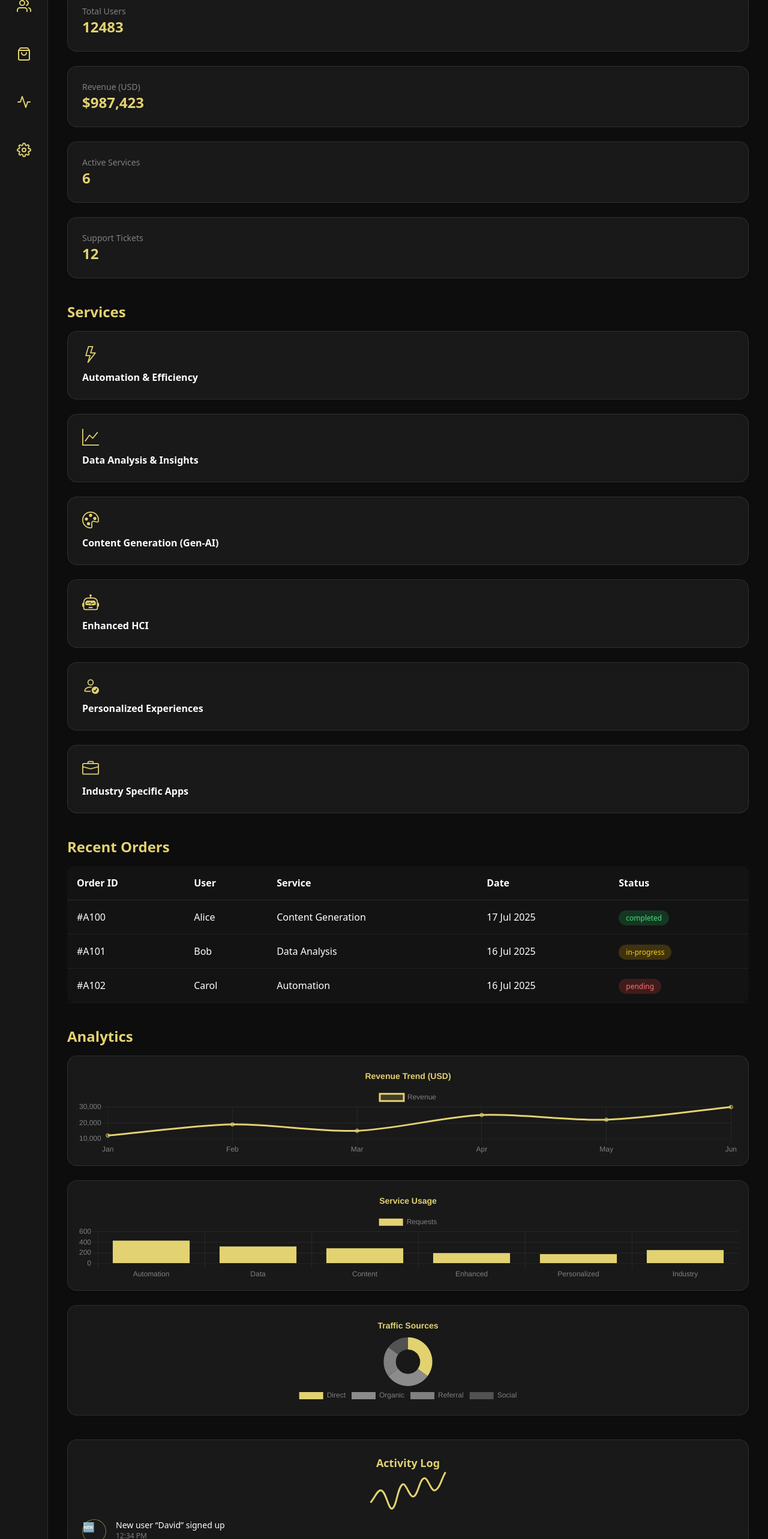
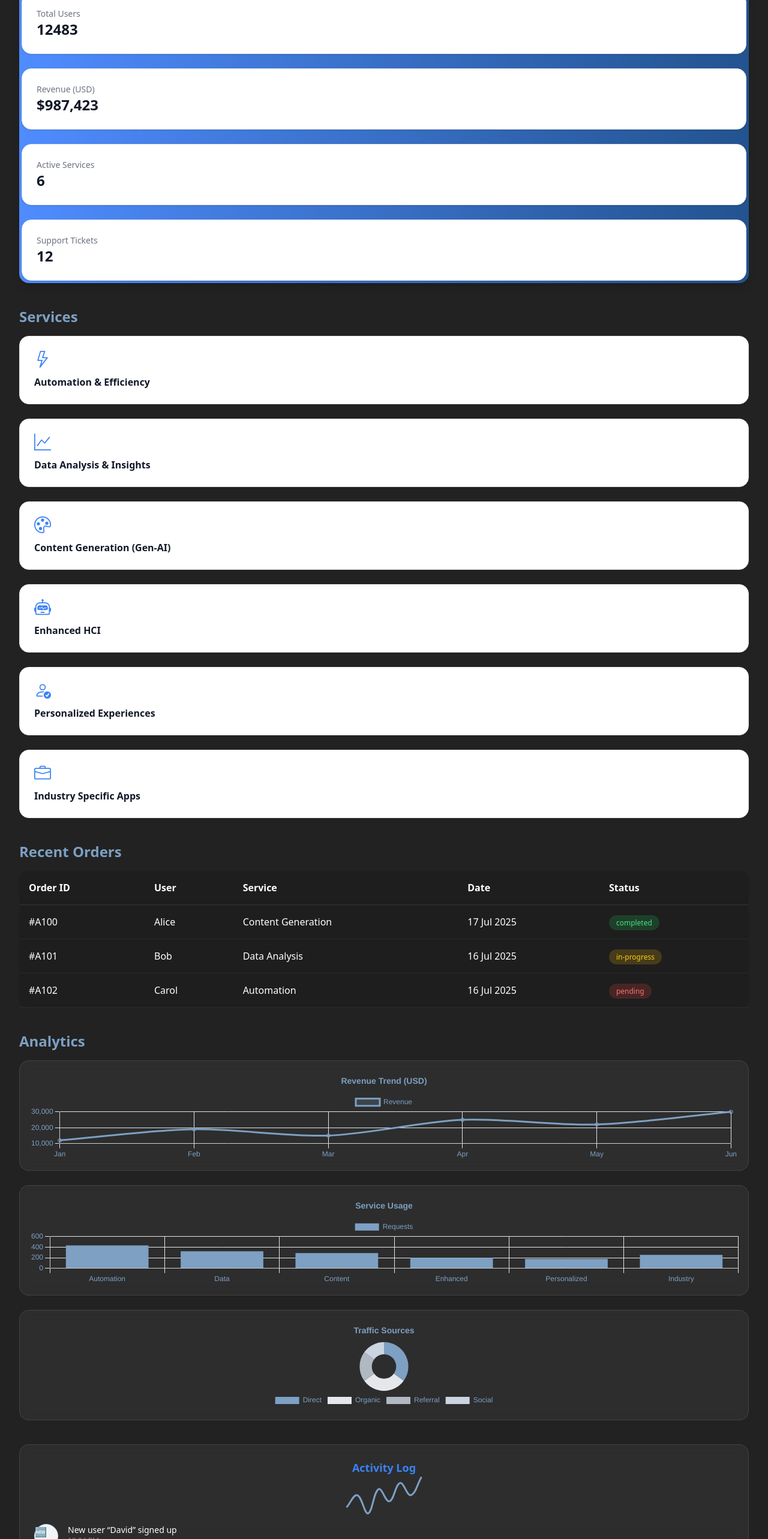
Before and after one commit to harikab5/AI-tool-website-completefrontend, a React (Vite) app: page /admin-dashboard in a window 1280 px wide. Shown: the part 234-2800 px from the top of the page at 60% size. Built offline with nearby package versions, Linux system fonts and the light colour scheme; sample sign-in values are in the browser's storage.

Commit message:
final commit

```diff
--- a/src/App.css
+++ b/src/App.css
@@ -98,3 +98,7 @@
     padding: 1.5rem;
   }
 }
+
+.dashboard-gradient-bg {
+  background: linear-gradient(135deg, #232a34 0%, #3a4250 100%);
+}
--- a/src/Header.jsx
+++ b/src/Header.jsx
@@ -126,18 +126,6 @@ export default function Header({ darkMode, setDarkMode }) {
         {/* User/Admin Toggle */}
         {/* Removed User/Admin toggle buttons as requested */}
         {/* Theme toggle */}
-        <button
-          onClick={() => setDarkMode && setDarkMode((prev) => !prev)}
-          className="text-white hover:text-yellow-400 transition group focus:outline-none"
-        >
-          <span className="group-hover:scale-110 group-hover:text-blue-400 transition-transform duration-300">
-            {darkMode ? (
-              <SunIcon className="h-6 w-6" />
-            ) : (
-              <MoonIcon className="h-6 w-6" />
-            )}
-          </span>
-        </button>
       </nav>
 
       {/* Mobile Menu Button */}
@@ -182,18 +170,6 @@ export default function Header({ darkMode, setDarkMode }) {
           <Link to="/contact-us" className="text-lg hover:text-yellow-400 group focus:outline-none">
             <span className="group-hover:scale-105 group-hover:text-blue-400 transition-transform duration-300">Contact Us</span>
           </Link>
-          <button
-            onClick={() => setDarkMode && setDarkMode((prev) => !prev)}
-            className="text-white hover:text-yellow-400 transition group focus:outline-none"
-          >
-            <span className="group-hover:scale-110 group-hover:text-blue-400 transition-transform duration-300">
-              {darkMode ? (
-                <SunIcon className="h-6 w-6" />
-              ) : (
-                <MoonIcon className="h-6 w-6" />
-              )}
-            </span>
-          </button>
         </div>
       )}
     </header>
--- a/src/pages/AdminDashboard.jsx
+++ b/src/pages/AdminDashboard.jsx
@@ -100,18 +100,13 @@ const AdminDashboard = () => {
 
   return (
     <div
-      className={`min-h-screen ${
-        dark ? "bg-[#0c0d0c]" : "bg-gray-100"
-      } text-white flex`}
+      className={`min-h-screen dashboard-gradient-bg text-white flex`}
     >
-      {/* SIDE RAIL */}
-      <SideRail dark={dark} setDark={setDark} />
-
       {/* SCROLLABLE CONTENT */}
       <main className="flex-1 p-6 md:p-8 space-y-10 overflow-y-auto">
         {/* HEADER */}
         <header className="flex items-center justify-between">
-          <h1 className="text-3xl font-bold text-[#e3d271]">Admin Dashboard</h1>
+          <h1 className="text-3xl font-bold text-gray-900">Admin Dashboard</h1>
           <button className="text-sm px-4 py-2 rounded-xl border border-[#e3d271]/50 hover:bg-[#e3d271]/20 transition">
             Last login: 12 min ago
           </button>
@@ -121,8 +116,9 @@ const AdminDashboard = () => {
         <motion.section
           initial={{ opacity: 0, y: 30 }}
           animate={{ opacity: 1, y: 0 }}
-          className="grid grid-cols-1 sm:grid-cols-2 lg:grid-cols-4 gap-6"
+          className="rounded-2xl p-1 bg-gradient-to-r from-[#4f8cff] to-[#235390] shadow-lg"
         >
+          <div className="grid grid-cols-1 sm:grid-cols-2 lg:grid-cols-4 gap-6">
             <StatCard label="Total Users" value={quickStats.totalUsers} />
             <StatCard
               label="Revenue (USD)"
@@ -130,11 +126,12 @@ const AdminDashboard = () => {
             />
             <StatCard label="Active Services" value={quickStats.activeServices} />
             <StatCard label="Support Tickets" value={quickStats.tickets} />
+          </div>
         </motion.section>
 
         {/* SERVICES GRID */}
         <section>
-          <h2 className="text-2xl font-bold mb-4 text-[#e3d271]">Services</h2>
+          <h2 className="text-2xl font-bold mb-4 text-[#7da0c3]">Services</h2>
           <div className="grid grid-cols-1 sm:grid-cols-2 lg:grid-cols-3 gap-6">
             {serviceCards.map((s) => (
               <ServiceCard key={s.id} {...s} />
@@ -144,7 +141,7 @@ const AdminDashboard = () => {
 
         {/* ORDERS TABLE */}
         <section>
-          <h2 className="text-2xl font-bold mb-4 text-[#e3d271]">
+          <h2 className="text-2xl font-bold mb-4 text-[#7da0c3]">
             Recent Orders
           </h2>
           <div className="overflow-x-auto">
@@ -180,7 +177,7 @@ const AdminDashboard = () => {
 
         {/* ANALYTICS CHARTS */}
         <section>
-          <h2 className="text-2xl font-bold mb-4 text-[#e3d271]">Analytics</h2>
+          <h2 className="text-2xl font-bold mb-4 text-[#7da0c3]">Analytics</h2>
 
           <div className="grid grid-cols-1 lg:grid-cols-3 gap-6">
             {/* Revenue Trend (Line) */}
@@ -228,7 +225,7 @@ const AdminDashboard = () => {
           >
             {/* Mini Doughnut */}
             <div className="bg-white/5 backdrop-blur rounded-2xl p-4 border border-white/10">
-              <h4 className="text-sm text-[#e3d271] mb-2">Traffic Sources</h4>
+              <h4 className="text-sm text-[#7da0c3] mb-2">Traffic Sources</h4>
               <div className="h-23">
                 <Doughnut data={miniDoughnut} options={miniOpts} />
               </div>
@@ -236,7 +233,7 @@ const AdminDashboard = () => {
 
             {/* Mini Bar */}
             <div className="bg-white/5 backdrop-blur rounded-2xl p-4 border border-white/10">
-              <h4 className="text-sm text-[#e3d271] mb-2">Weekly Sign-ups</h4>
+              <h4 className="text-sm text-[#7da0c3] mb-2">Weekly Sign-ups</h4>
               <div className="h-23">
                 <Bar data={miniBar} options={miniOpts} />
               </div>
@@ -249,53 +246,23 @@ const AdminDashboard = () => {
 };
 
 /* ------------- sub-components ------------- */
-const SideRail = ({ dark, setDark }) => (
-  <aside className="w-20 bg-[#1a1a1a]/80 flex flex-col items-center py-8 space-y-8 border-r border-white/10">
-    {[FiBarChart2, FiUsers, FiShoppingBag, FiActivity, FiSettings].map(
-      (Icon, i) => (
-        <button
-          key={i}
-          className="p-3 rounded-xl hover:bg-[#e3d271]/20 transition text-[#e3d271]"
-          title={["Analytics", "Users", "Orders", "Logs", "Settings"][i]}
-        >
-          <Icon size={24} />
-        </button>
-      )
-    )}
-    <div className="flex-1" />
-    <button
-      onClick={() => setDark(!dark)}
-      className="p-3 rounded-xl hover:bg-[#e3d271]/20 transition text-[#e3d271]"
-      title="Toggle theme"
-    >
-      {dark ? "☀" : "🌙"}
-    </button>
-    <button
-      className="p-3 rounded-xl hover:bg-red-500/20 transition text-red-500"
-      title="Logout"
-    >
-      <FiLogOut size={24} />
-    </button>
-  </aside>
-);
-
 const StatCard = ({ label, value }) => (
   <motion.div
     whileHover={{ scale: 1.03 }}
-    className="bg-white/5 backdrop-blur rounded-2xl p-6 border border-white/10"
+    className="bg-white rounded-2xl p-6 border border-gray-200 shadow"
   >
-    <p className="text-sm text-[#808080]">{label}</p>
-    <p className="text-2xl font-bold text-[#e3d271]">{value}</p>
+    <p className="text-sm text-gray-500">{label}</p>
+    <p className="text-2xl font-bold text-gray-900">{value}</p>
   </motion.div>
 );
 
 const ServiceCard = ({ title, icon }) => (
   <motion.div
     whileHover={{ y: -6 }}
-    className="bg-white/5 backdrop-blur rounded-2xl p-6 border border-white/10 hover:border-[#e3d271] transition cursor-pointer"
+    className="bg-white rounded-2xl p-6 border border-gray-200 hover:border-blue-400 transition cursor-pointer"
   >
-    <div className="text-[#e3d271] mb-3">{icon}</div>
-    <h3 className="font-semibold">{title}</h3>
+    <div className="text-blue-500 mb-3">{icon}</div>
+    <h3 className="font-semibold text-gray-900">{title}</h3>
   </motion.div>
 );
 
@@ -321,8 +288,8 @@ const ActivityLog = () => {
       {
         label: "Events",
         data: [3, 5, 2, 6, 4, 7, 5, 8],
-        borderColor: "#e3d271",
-        backgroundColor: "rgba(227, 210, 113, 0.15)",
+        borderColor: "#7da0c3",
+        backgroundColor: "rgba(125, 160, 195, 0.15)",
         fill: true,
         tension: 0.4,
         pointRadius: 0,
@@ -356,7 +323,7 @@ const ActivityLog = () => {
       className="bg-white/5 backdrop-blur rounded-2xl p-6 border border-white/10"
     >
       <div className="flex flex-col md:flex-row md:items-center md:justify-between mb-4">
-        <h3 className="text-lg font-bold text-[#e3d271]">Activity Log</h3>
+        <h3 className="text-lg font-bold text-blue-500">Activity Log</h3>
         <div className="h-16 w-32 mt-4 md:mt-0">
           <Line data={sparkData} options={sparkOptions} />
         </div>
@@ -365,7 +332,7 @@ const ActivityLog = () => {
       {/* timeline */}
       <div className="relative space-y-4">
         {/* vertical line */}
-        <div className="absolute left-5 top-2 bottom-2 w-px bg-[#e3d271]/30" />
+        <div className="absolute left-5 top-2 bottom-2 w-px bg-blue-200" />
         {logs.map((l, idx) => (
           <motion.div
             key={idx}
@@ -374,7 +341,7 @@ const ActivityLog = () => {
             transition={{ delay: idx * 0.1 }}
             className="flex items-start gap-4"
           >
-            <div className="z-10 w-10 h-10 rounded-full bg-[#1a1a1a] border border-[#e3d271]/50 flex-center">
+            <div className="z-10 w-10 h-10 rounded-full bg-[#f3f4f6] border border-blue-200 flex-center">
               {l.icon}
             </div>
             <div className="flex-1">
@@ -395,12 +362,12 @@ const commonOptions = (title) => ({
   responsive: true,
   maintainAspectRatio: false,
   plugins: {
-    legend: { labels: { color: "#808080" } },
-    title: { display: true, text: title, color: "#e3d271", font: { size: 14 } },
+    legend: { labels: { color: "#7da0c3" } },
+    title: { display: true, text: title, color: "#7da0c3", font: { size: 14 } },
   },
   scales: {
-    x: { ticks: { color: "#808080" }, grid: { color: "#ffffff10" } },
-    y: { ticks: { color: "#808080" }, grid: { color: "#ffffff10" } },
+    x: { ticks: { color: "#7da0c3" }, grid: { color: "#e5e7eb" } },
+    y: { ticks: { color: "#7da0c3" }, grid: { color: "#e5e7eb" } },
   },
 });
 
@@ -410,8 +377,8 @@ const lineData = {
     {
       label: "Revenue",
       data: [12000, 19000, 15000, 25000, 22000, 30000],
-      borderColor: "#e3d271",
-      backgroundColor: "rgba(227, 210, 113, 0.2)",
+      borderColor: "#7da0c3",
+      backgroundColor: "rgba(125, 160, 195, 0.2)",
       tension: 0.3,
     },
   ],
@@ -423,7 +390,7 @@ const barData = {
     {
       label: "Requests",
       data: [432, 321, 287, 198, 176, 254],
-      backgroundColor: "#e3d271",
+      backgroundColor: "#7da0c3",
     },
   ],
 };
@@ -433,7 +400,7 @@ const doughnutData = {
   datasets: [
     {
       data: [35, 30, 20, 15],
-      backgroundColor: ["#e3d271", "#ffffff80", "#808080", "#ffffff40"],
+      backgroundColor: ["#7da0c3", "#e5e7eb", "#b0b8c1", "#cbd5e1"],
       borderWidth: 0,
     },
   ],
@@ -443,11 +410,11 @@ const doughnutOptions = {
   responsive: true,
   maintainAspectRatio: false,
   plugins: {
-    legend: { position: "bottom", labels: { color: "#808080" } },
+    legend: { position: "bottom", labels: { color: "#7da0c3" } },
     title: {
       display: true,
       text: "Traffic Sources",
-      color: "#e3d271",
+      color: "#7da0c3",
       font: { size: 14 },
     },
   },
@@ -459,7 +426,7 @@ const miniDoughnut = {
   datasets: [
     {
       data: [45, 35, 20],
-      backgroundColor: ["#e3d271", "#ffffff66", "#808080"],
+      backgroundColor: ["#7da0c3", "#e5e7eb", "#b0b8c1"],
       borderWidth: 0,
     },
   ],
@@ -471,7 +438,7 @@ const miniBar = {
     {
       label: "Sign-ups",
       data: [12, 19, 8, 15, 22, 18, 25],
-      backgroundColor: "#e3d271",
+      backgroundColor: "#7da0c3",
       borderRadius: 4,
     },
   ],
```
Lines whose indentation alone changed are shown as unchanged.
